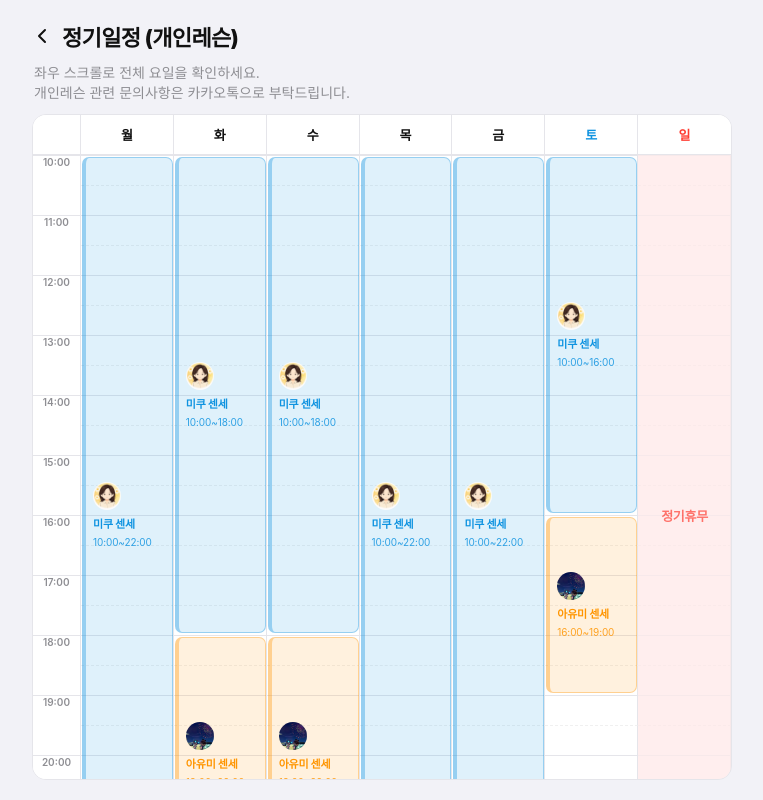
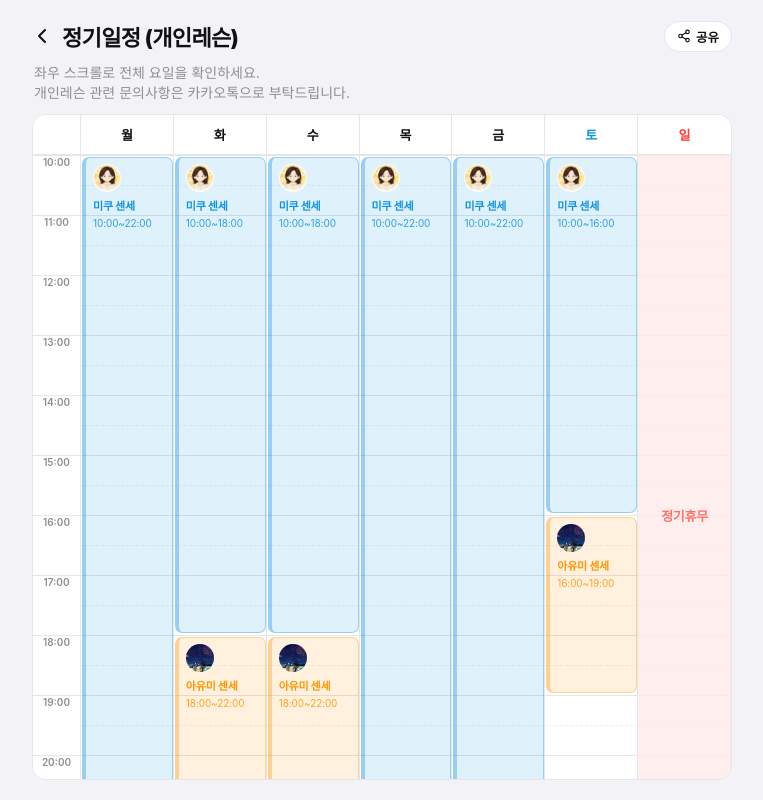
Before and after one commit to yonroku46/mk-lp, a Next.js app: page /schedule/regular in a window 1280 px wide. Shown: the whole page, without its empty margins (258-1021 px from the left). Built offline with nearby package versions, Linux system fonts and the light colour scheme.

Commit message:
mod: share btn add

```diff
--- a/src/app/schedule/regular/page.tsx
+++ b/src/app/schedule/regular/page.tsx
@@ -1,9 +1,10 @@
 'use client';
 
-import { useMemo, useState, Fragment } from 'react';
+import { useMemo, useState, Fragment, Suspense } from 'react';
 import Image from 'next/image';
 import Link from 'next/link';
-import { ChevronLeft } from 'lucide-react';
+import { useSearchParams } from 'next/navigation';
+import { ChevronLeft, Share2, Check } from 'lucide-react';
 import AdminExhaustedModal from '../AdminExhaustedModal';
 
 interface TimeSlot {
@@ -27,7 +28,6 @@ const START_HOUR = 10;
 const END_HOUR = 22;
 const SLOT_HEIGHT = 30;
 const TIME_COL_W = 48;
-const DAY_COL_W = 88;
 const HEADER_H = 40;
 
 const timeToSlots = (timeStr: string) => {
@@ -38,9 +38,37 @@ const timeToSlots = (timeStr: string) => {
 const fmt = (h: number, m: number) =>
   `${String(h).padStart(2, '0')}:${String(m).padStart(2, '0')}`;
 
-export default function RegularSchedulePage() {
+function RegularScheduleContent() {
+  const searchParams = useSearchParams();
+  const isShared = searchParams.get('share') === 'true';
+
   const [hoveredCol, setHoveredCol] = useState<number | null>(null);
   const [hoveredRow, setHoveredRow] = useState<number | null>(null);
+  const [copied, setCopied] = useState(false);
+
+  const handleShare = async () => {
+    if (typeof window === 'undefined') return;
+    const shareUrl = `${window.location.origin}${window.location.pathname}?share=true`;
+
+    try {
+      if (navigator.clipboard && navigator.clipboard.writeText) {
+        await navigator.clipboard.writeText(shareUrl);
+      } else {
+        const textarea = document.createElement('textarea');
+        textarea.value = shareUrl;
+        textarea.style.position = 'fixed';
+        textarea.style.opacity = '0';
+        document.body.appendChild(textarea);
+        textarea.select();
+        document.execCommand('copy');
+        document.body.removeChild(textarea);
+      }
+      setCopied(true);
+      setTimeout(() => setCopied(false), 2000);
+    } catch (err) {
+      console.error('Failed to copy share link:', err);
+    }
+  };
 
   // Easter egg state for Admin Modal (Triple tap on Sunday header)
   const [isAdminModalOpen, setIsAdminModalOpen] = useState(false);
@@ -164,11 +192,31 @@ export default function RegularSchedulePage() {
     <main>
       <div className="sch-page">
         <div className="sch-header">
-          <div className="sch-title-wrapper">
-            <Link href="/schedule" className="sch-back-button" aria-label="이전 페이지로 이동">
-              <ChevronLeft size={24} />
-            </Link>
+          <div className={`sch-title-wrapper ${isShared ? 'no-back' : ''}`}>
+            {!isShared && (
+              <Link href="/schedule" className="sch-back-button" aria-label="이전 페이지로 이동">
+                <ChevronLeft size={24} />
+              </Link>
+            )}
             <h1 className="sch-title">정기일정 (개인레슨)</h1>
+            <button
+              type="button"
+              className={`sch-share-button ${copied ? 'copied' : ''}`}
+              onClick={handleShare}
+              aria-label="공유 링크 복사"
+            >
+              {copied ? (
+                <>
+                  <Check size={14} />
+                  <span>복사됨!</span>
+                </>
+              ) : (
+                <>
+                  <Share2 size={14} />
+                  <span>공유</span>
+                </>
+              )}
+            </button>
           </div>
           <p className="sch-notice">
             좌우 스크롤로 전체 요일을 확인하세요.<br />
@@ -258,7 +306,7 @@ export default function RegularSchedulePage() {
                       setHoveredRow(null);
                     }}
                   >
-                    <div className="sch-block-inner">
+                    <div className="sch-block-inner top">
                       <div className="sch-block-avatar">
                         <Image
                           src={block.profileImage}
@@ -317,3 +365,11 @@ export default function RegularSchedulePage() {
     </main>
   );
 }
+
+export default function RegularSchedulePage() {
+  return (
+    <Suspense fallback={null}>
+      <RegularScheduleContent />
+    </Suspense>
+  );
+}
--- a/src/styles/globals.scss
+++ b/src/styles/globals.scss
@@ -200,6 +200,42 @@ main {
     gap: 4px;
     margin-bottom: 10px;
     margin-left: -6px;
+
+    &.no-back {
+      margin-left: 2px;
+    }
+
+    .sch-share-button {
+      margin-left: auto;
+      display: inline-flex;
+      align-items: center;
+      gap: 5px;
+      padding: 5px 12px;
+      font-size: 0.78125rem;
+      font-weight: 600;
+      color: var(--text-primary);
+      background: var(--card-bg);
+      border: 1px solid var(--border);
+      border-radius: 9999px;
+      cursor: pointer;
+      transition: all 0.2s cubic-bezier(0.16, 1, 0.3, 1);
+      white-space: nowrap;
+
+      &:hover {
+        background: rgba(0, 0, 0, 0.04);
+        border-color: #c7c7cc;
+      }
+
+      &:active {
+        transform: scale(0.95);
+      }
+
+      &.copied {
+        background: #34c759;
+        border-color: #34c759;
+        color: #ffffff;
+      }
+    }
   }
 
   .sch-back-button {
@@ -444,6 +480,10 @@ main {
       gap: 4px;
       height: 100%;
       overflow: hidden;
+
+      &.top {
+        justify-content: flex-start;
+      }
     }
 
     .sch-group-capacity {
```
Also changed, not shown: src/app/schedule/group/page.tsx (+66 -10 lines).
